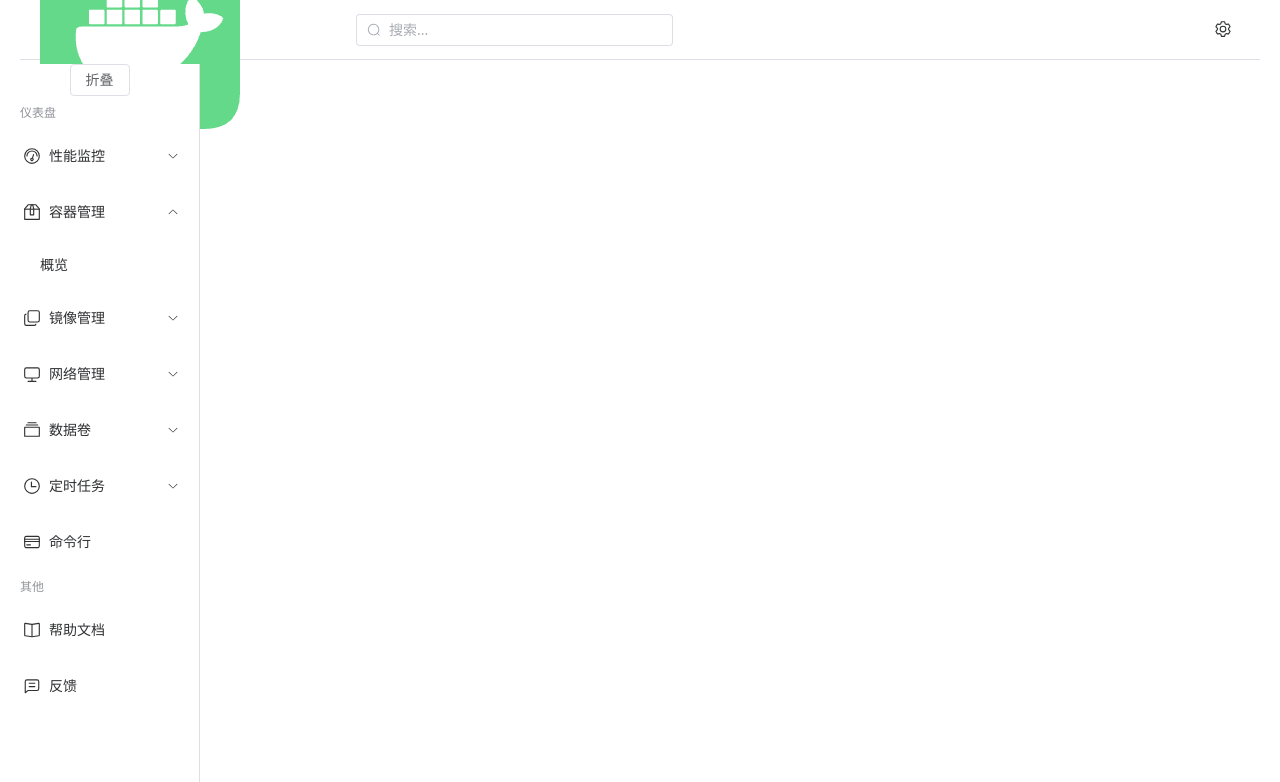
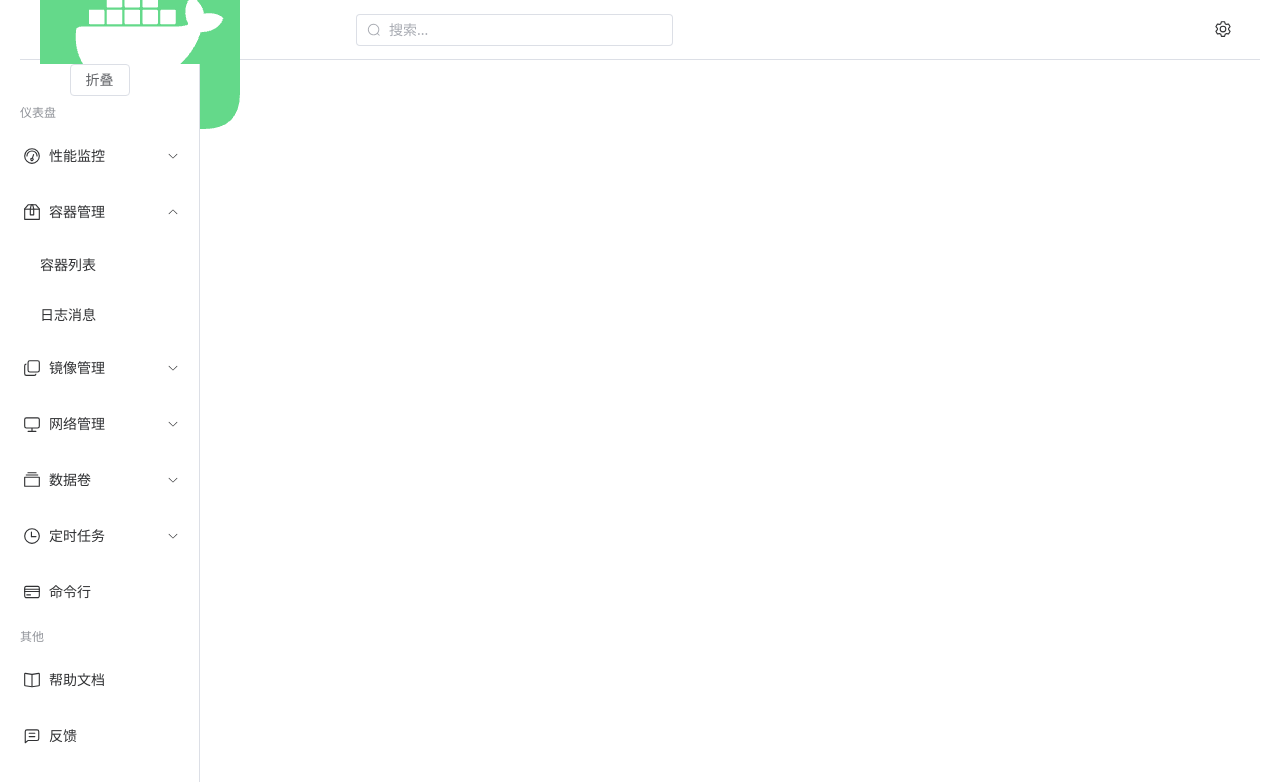
Before and after one commit to francismiko/vocker, a Nuxt app: page / in a window 1280 px wide. Both pictures are taken after a click on the element "容器管理". Shown: the top 782 px of the page. Built offline with nearby package versions, Linux system fonts and the light colour scheme.

Commit message:
chore: sidebar index

```diff
--- a/components/Sidebar.vue
+++ b/components/Sidebar.vue
@@ -37,14 +37,15 @@ const router = useRouter()
         <el-menu-item index="monitor-host" @click="router.push('/monitor/host')">主机信息</el-menu-item>
       </el-sub-menu>
 
-      <el-sub-menu index=" container">
+      <el-sub-menu index="container">
         <template #title>
           <el-icon>
             <Box />
           </el-icon>
           <span>容器管理</span>
         </template>
-        <el-menu-item index="">概览</el-menu-item>
+        <el-menu-item index="container-list">容器列表</el-menu-item>
+        <el-menu-item index="container-logs">日志消息</el-menu-item>
       </el-sub-menu>
 
       <el-sub-menu index="image">
@@ -54,7 +55,8 @@ const router = useRouter()
           </el-icon>
           <span>镜像管理</span>
         </template>
-        <el-menu-item index="">概览</el-menu-item>
+        <el-menu-item index="image-list">镜像列表</el-menu-item>
+        <el-menu-item index="image-logs">日志消息</el-menu-item>
       </el-sub-menu>
 
       <el-sub-menu index="network">
```
